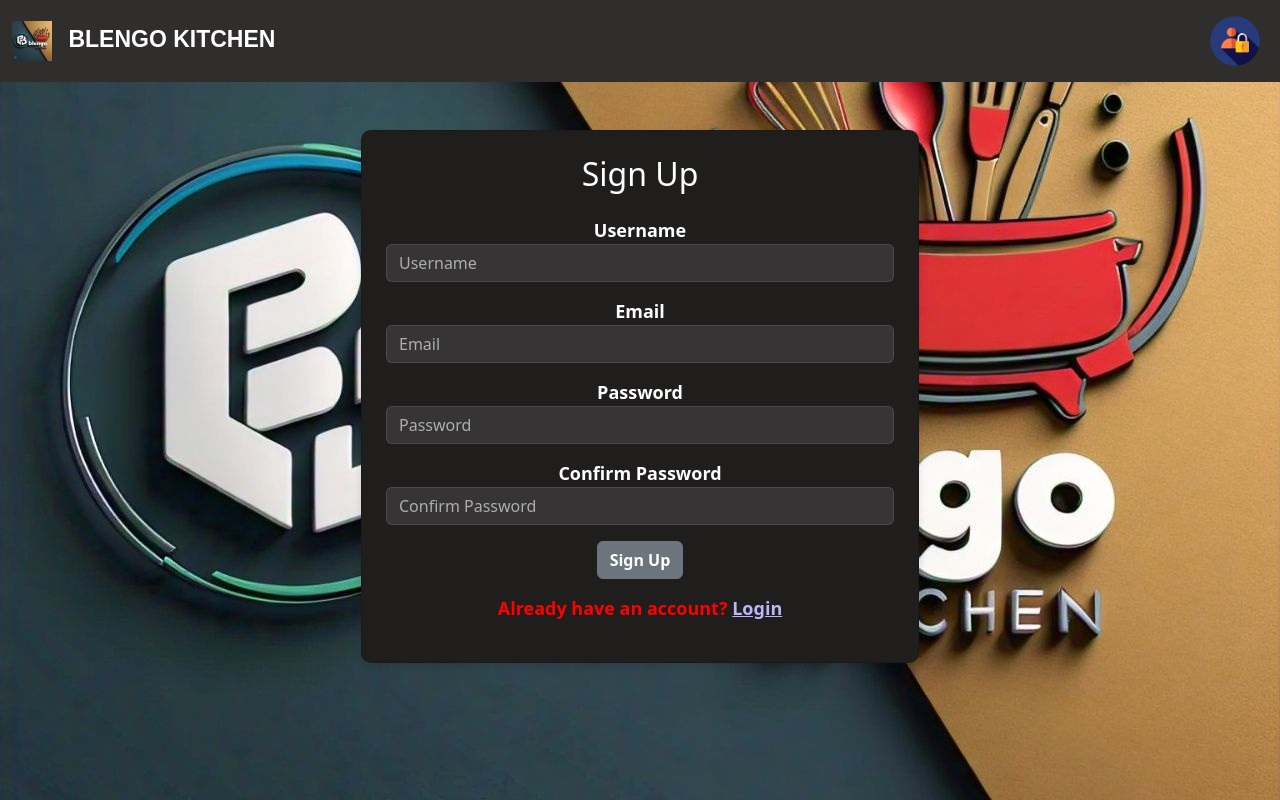
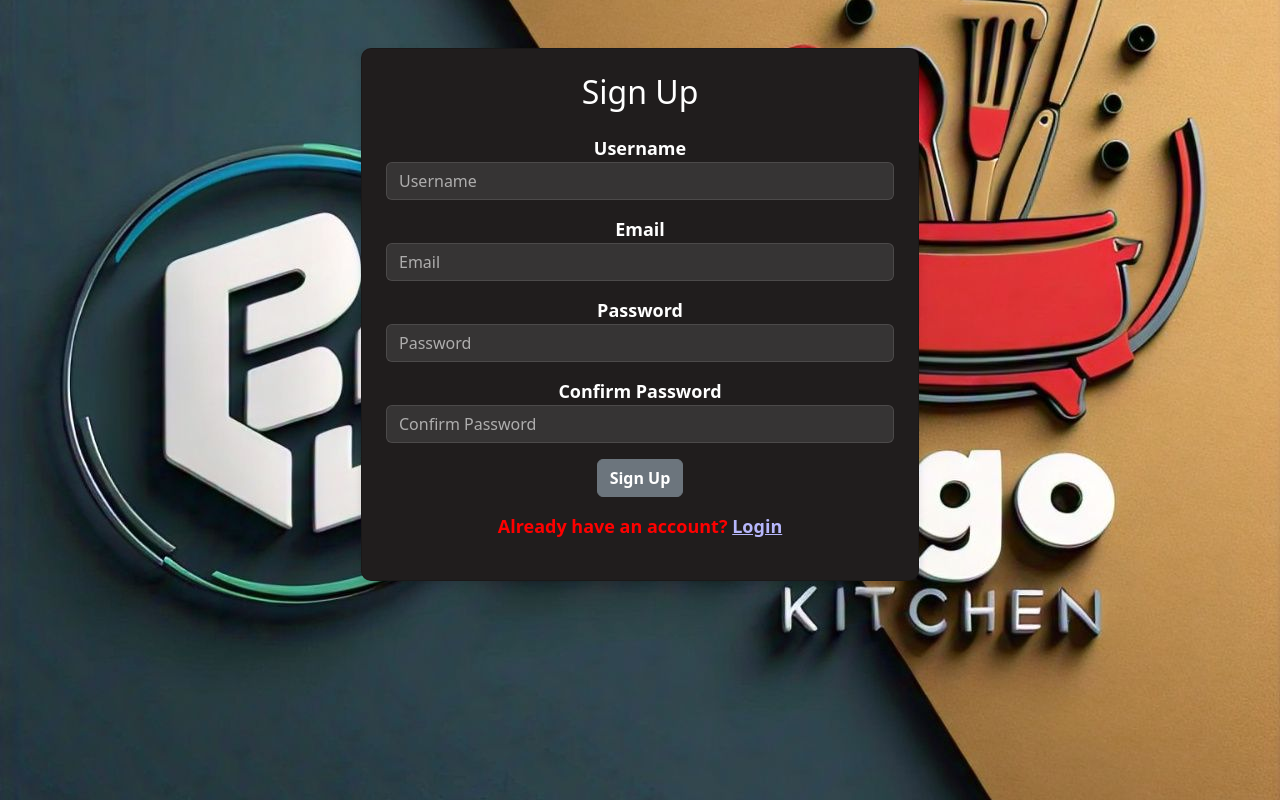
Before and after one commit to Andrew6201/blengokitchen, a Django app: template template/signup.html in a window 1280 px wide. Run offline with Django 5.2, Linux system fonts and the light colour scheme; the template is opened without the code that fills it: values that come from a table or form of the project are taken from there, others are empty; data comes from the database, SQL or seed files in the repository.

Commit message:
removed nav

```diff
--- a/template/loging.html
+++ b/template/loging.html
@@ -39,7 +39,7 @@
         border: 1px solid rgba(255, 0, 0, 0.5); /* Light red border for alerts */
     }
 </style>
-{% include 'nav-bar.html' %}
+
 <div class="container mt-5 d-flex justify-content-center">
     <div class="col-md-6">
         <div class="card card-custom p-4">
--- a/template/signup.html
+++ b/template/signup.html
@@ -41,7 +41,7 @@
         border: 1px solid rgba(255, 0, 0, 0.5); /* Light red border for alerts */
     }
 </style>
-{% include 'nav-bar.html' %}
+
 <div class="container mt-5 d-flex justify-content-center">
     <div class="col-md-6">
         <div class="card card-custom p-4">
```
